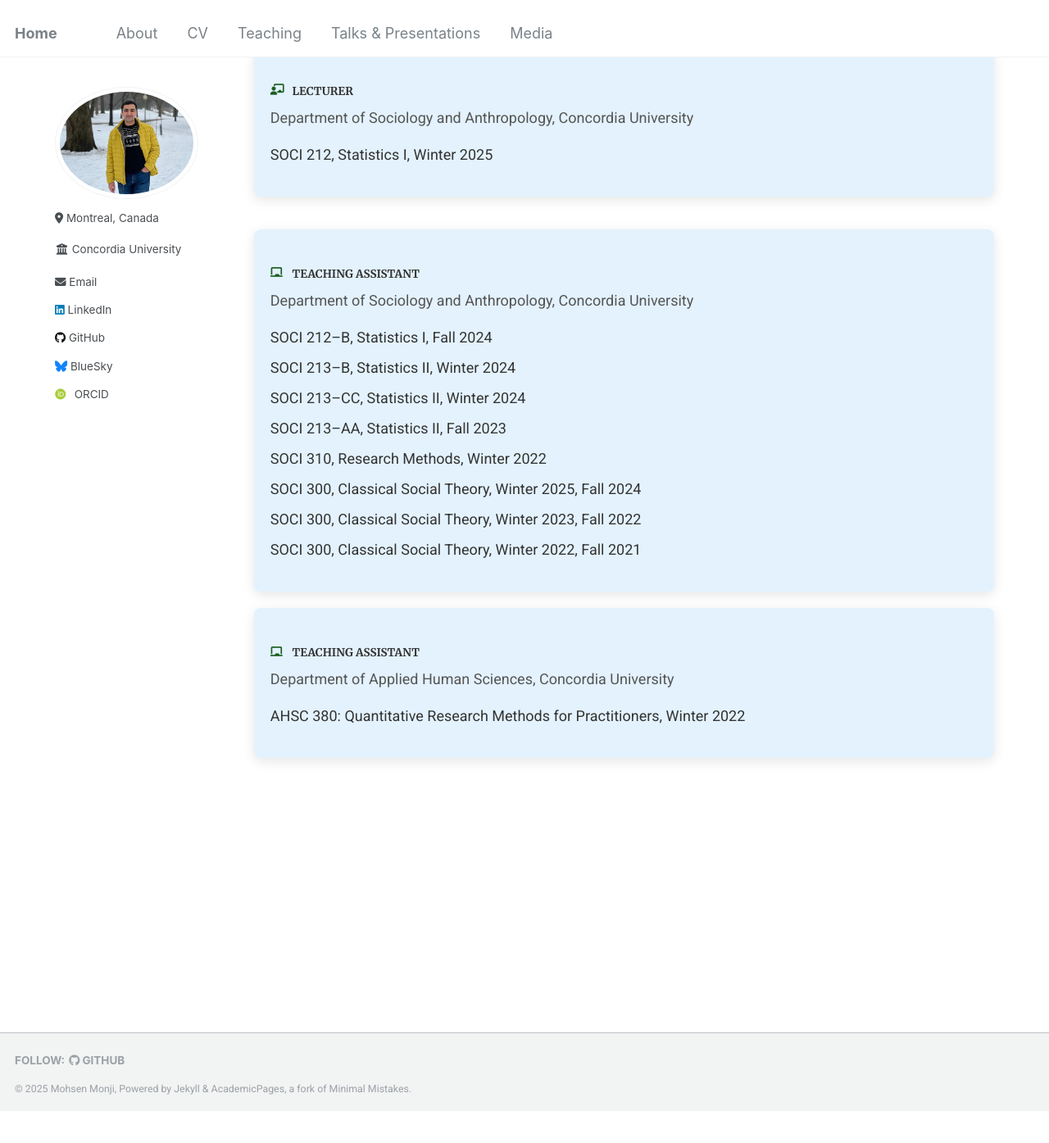
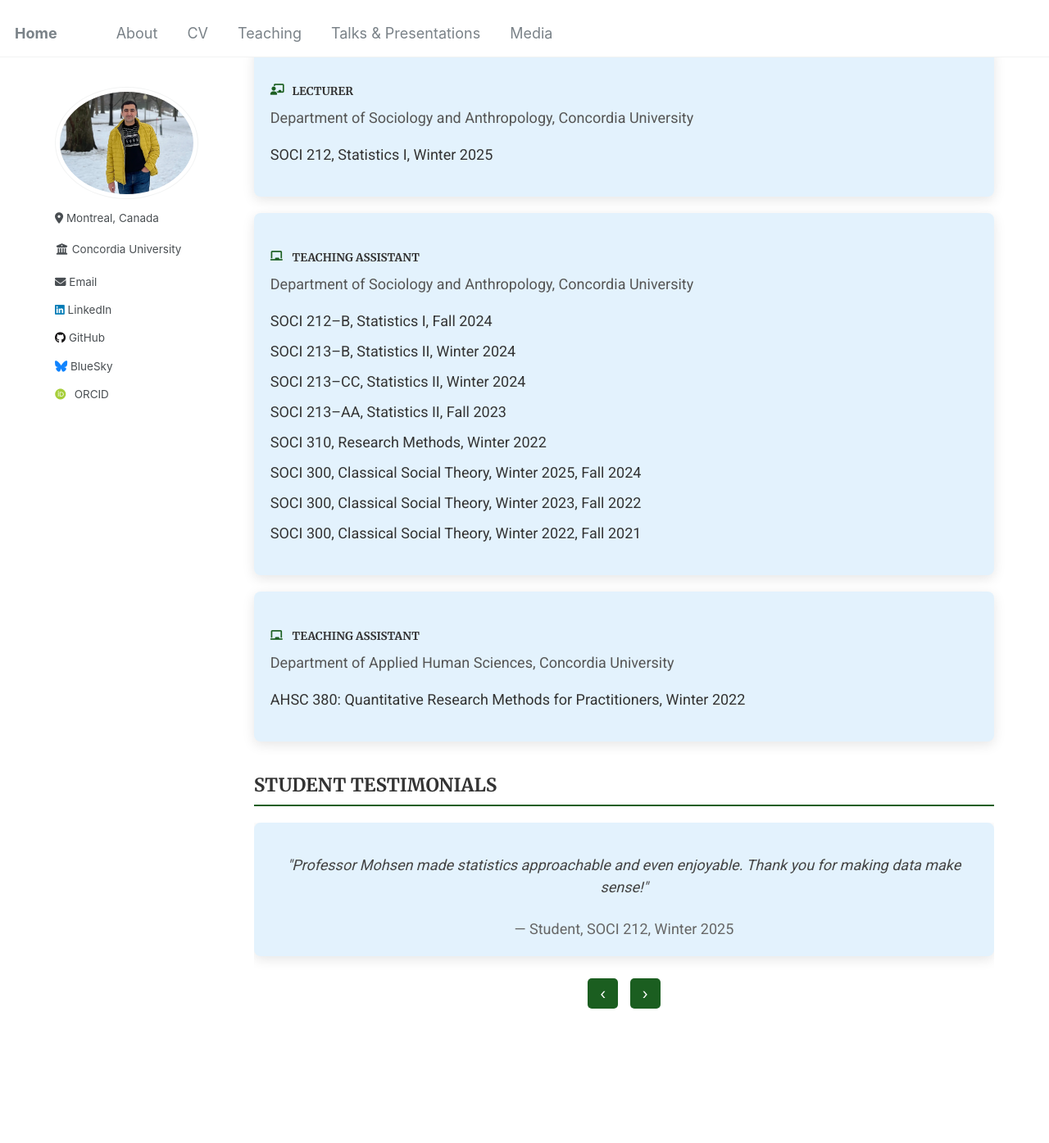
Before and after one commit to Mohsnmonji/mohsnmonji.github.io, a Jekyll site: the page built from _pages/teaching.md, in a window 1280 px wide and 1400 px high, scrolled down 818 px. Shown: the top 1395 px of the window at 82% size. Built offline with Jekyll 4.4.1, drawn with Linux system fonts in a browser that asks for light colours; some web fonts are replaced; before the commit the page ends 2174 px from its top, so only the background shows below that; part of the change alters nothing that is shown.

Commit message:
Update teaching.md

```diff
--- a/_pages/teaching.md
+++ b/_pages/teaching.md
@@ -59,8 +59,57 @@ author_profile: true
   .teaching-list {
     padding-left: 15px;
   }
+
+  /* Testimonials Styling */
+  .testimonial-carousel {
+    position: relative;
+    overflow: hidden;
+    height: 180px;
+    margin-top: 20px;
+  }
+
+  .testimonial-slide {
+    display: none;
+    text-align: center;
+    padding: 20px;
+    background: #E3F2FD;
+    border-radius: 8px;
+    box-shadow: 0px 4px 15px rgba(0,0,0,0.1);
+    color: #444;
+    font-style: italic;
+  }
+
+  .testimonial-slide.active {
+    display: block;
+  }
+
+  .testimonial-slide span {
+    display: block;
+    margin-top: 15px;
+    font-style: normal;
+    color: #666;
+  }
+
+  .testimonial-controls {
+    text-align: center;
+    margin-top: 10px;
+  }
+
+  .testimonial-controls button {
+    background-color: #1B5E20;
+    color: white;
+    border: none;
+    padding: 8px 15px;
+    margin: 0 5px;
+    font-size: 18px;
+    border-radius: 5px;
+    cursor: pointer;
+  }
+
+  .testimonial-controls button:hover {
+    background-color: #145a14;
+  }
 </style>
-
 
 <div class="teaching-section">
   <h2>TEACHING PHILOSOPHY</h2>
@@ -74,8 +123,6 @@ author_profile: true
   </div>
 </div>
 
-
-
 <div class="teaching-section">
   <h2>TEACHING AREAS</h2>
   <div class="teaching-card">
@@ -84,7 +131,7 @@ author_profile: true
       <li><i class="fas fa-chart-line icon"></i> Social Statistics</li>
       <li><i class="fas fa-database icon"></i> Survey Methodology</li>
       <li><i class="fas fa-table icon"></i> Quantitative Research Methods</li>
-   <li><i class="fas fa-fingerprint icon"></i> Critical Data Studies</li>
+      <li><i class="fas fa-fingerprint icon"></i> Critical Data Studies</li>
       <li><i class="fas fa-brain icon"></i> Computational Sociology</li>
     </ul>
   </div>
@@ -100,7 +147,7 @@ author_profile: true
       <li>SOCI 212, Statistics I, Winter 2025</li>
     </ul>
   </div>
-</div>
+
   <div class="teaching-card">
     <h4><i class="fas fa-chalkboard icon"></i> TEACHING ASSISTANT</h4>
     <p>Department of Sociology and Anthropology, Concordia University</p>
@@ -123,3 +170,49 @@ author_profile: true
       <li>AHSC 380: Quantitative Research Methods for Practitioners, Winter 2022</li>
     </ul>
   </div>
+</div>
+
+<div class="teaching-section">
+  <h2>STUDENT TESTIMONIALS</h2>
+
+  <div class="testimonial-carousel">
+    <div class="testimonial-slide active">
+      <p>"Professor Mohsen made statistics approachable and even enjoyable. Thank you for making data make sense!"</p>
+      <span>— Student, SOCI 212, Winter 2025</span>
+    </div>
+    <div class="testimonial-slide">
+      <p>"I was scared of statistics but ended up loving the course thanks to your patience and clear explanations."</p>
+      <span>— Student, Winter 2025</span>
+    </div>
+    <div class="testimonial-slide">
+      <p>"He truly cares about his students' success and goes beyond to make sure we understand the material."</p>
+      <span>— Student, Statistics I</span>
+    </div>
+  </div>
+
+  <div class="testimonial-controls">
+    <button onclick="prevTestimonial()">‹</button>
+    <button onclick="nextTestimonial()">›</button>
+  </div>
+</div>
+
+<script>
+  let currentTestimonial = 0;
+  const testimonials = document.querySelectorAll('.testimonial-slide');
+
+  function showTestimonial(index) {
+    testimonials.forEach((testimonial, i) => {
+      testimonial.classList.toggle('active', i === index);
+    });
+  }
+
+  function nextTestimonial() {
+    currentTestimonial = (currentTestimonial + 1) % testimonials.length;
+    showTestimonial(currentTestimonial);
+  }
+
+  function prevTestimonial() {
+    currentTestimonial = (currentTestimonial - 1 + testimonials.length) % testimonials.length;
+    showTestimonial(currentTestimonial);
+  }
+</script>
```
